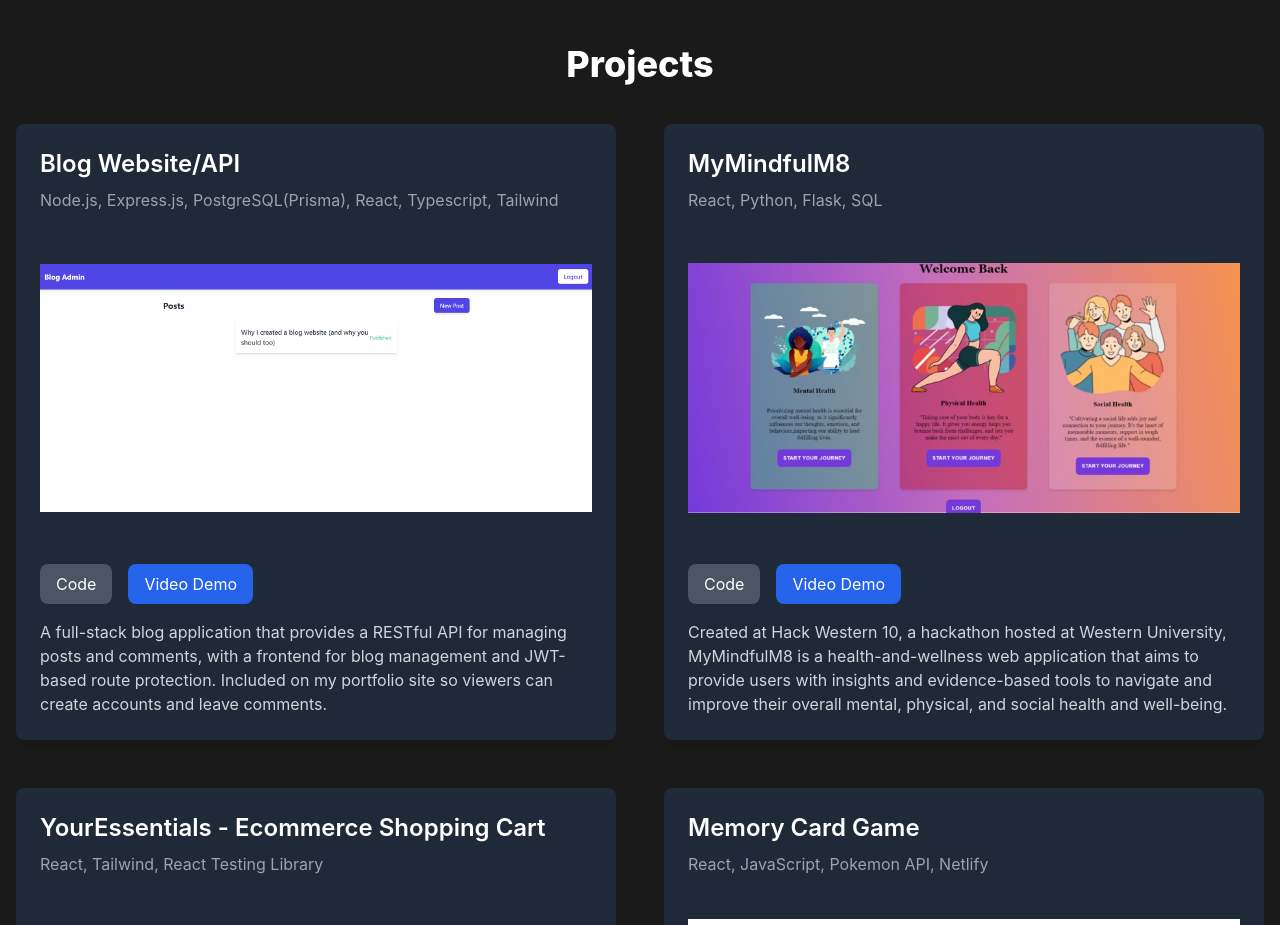
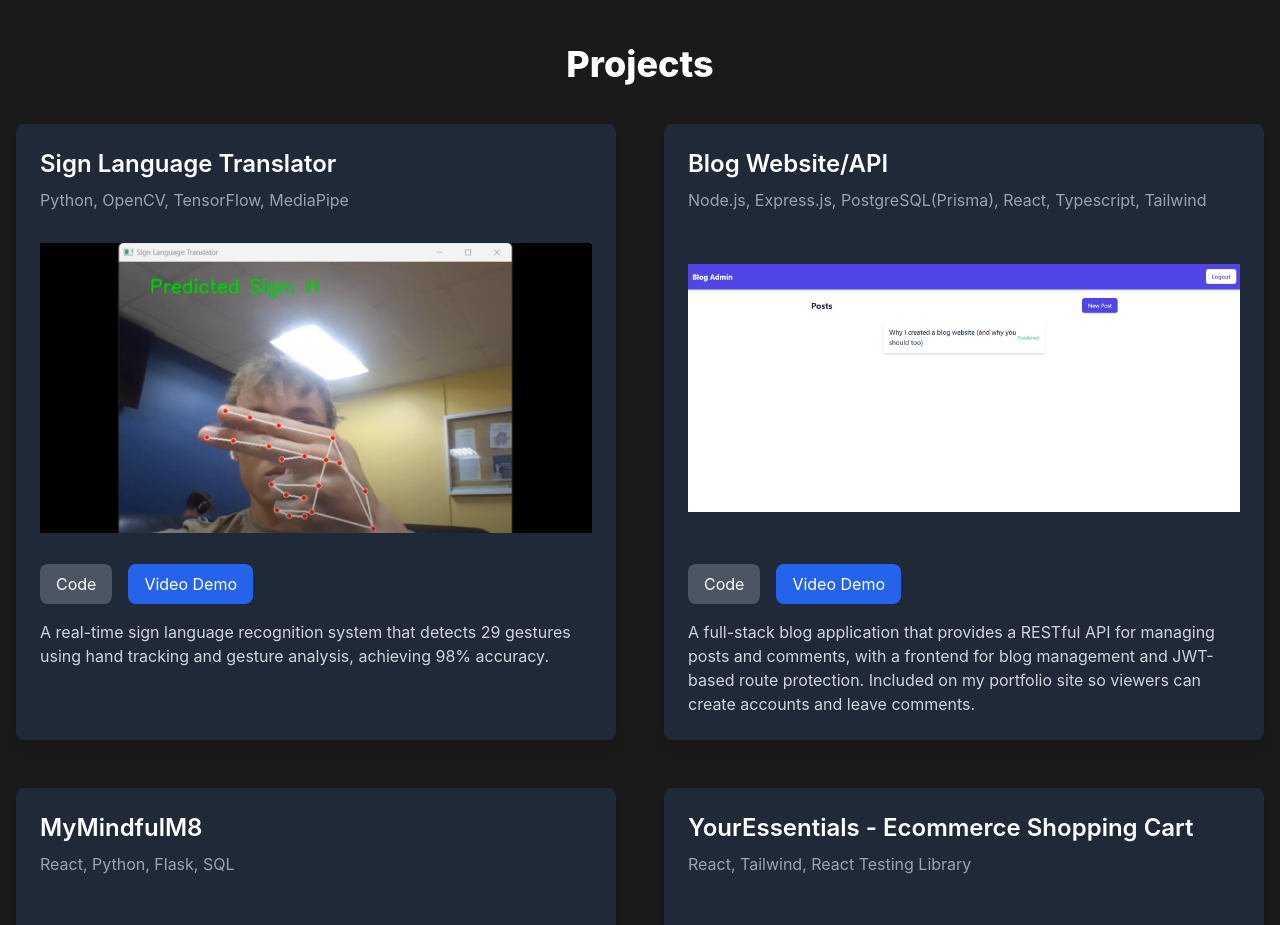
Before and after one commit to dylen400mh/portfolio-v2, a React (Create React App) app: page / in a window 1280 px wide. Shown: the part 1680-2605 px from the top of the page. Built offline with nearby package versions, Linux system fonts and the light colour scheme.

Commit message:
Update projects and about section

```diff
--- a/src/components/About.tsx
+++ b/src/components/About.tsx
@@ -14,6 +14,8 @@ const technologies = [
   { icon: "devicon-css3-plain colored", label: "CSS" },
   { icon: "devicon-html5-plain colored", label: "HTML" },
   { icon: "devicon-git-plain colored", label: "Git" },
+  { icon: 'devicon-opencv-plain colored', label: 'OpenCV'},
+  { icon: 'devicon-tensorflow-original colored', label: 'TensorFlow'},
   { icon: "devicon-csharp-plain colored", label: "C#" },
   { icon: "devicon-flask-original", label: "Flask" },
   { icon: "devicon-jest-plain colored", label: "Jest" },
--- a/src/components/Projects.tsx
+++ b/src/components/Projects.tsx
@@ -1,5 +1,3 @@
-import React from "react";
-
 // Importing the images
 import myMindfulM8Img from "../images/mymindfulm8.jpg";
 import yourEssentialsImg from "../images/youressentials.png";
@@ -8,9 +6,20 @@ import battleshipImg from "../images/battleship.png";
 import todoListImg from "../images/todo-list.png";
 import weatherAppImg from "../images/weather-app.png";
 import blogImg from "../images/blog.png";
+import sltImg from "../images/sign-language-translator.png";
 
 // Array of project objects
 const projects = [
+  {
+    title: "Sign Language Translator",
+    technologies: "Python, OpenCV, TensorFlow, MediaPipe",
+    image: sltImg,
+    alt: "Image of sign language translator",
+    codeLink: "https://github.com/dylen400mh/sign-language-translator",
+    demoLink: "https://www.youtube.com/watch?v=pspCDx4ifFk",
+    description:
+      "A real-time sign language recognition system that detects 29 gestures using hand tracking and gesture analysis, achieving 98% accuracy.",
+  },
   {
     title: "Blog Website/API",
     technologies:
```
Also changed, not shown: src/images/sign-language-translator.png (added).
